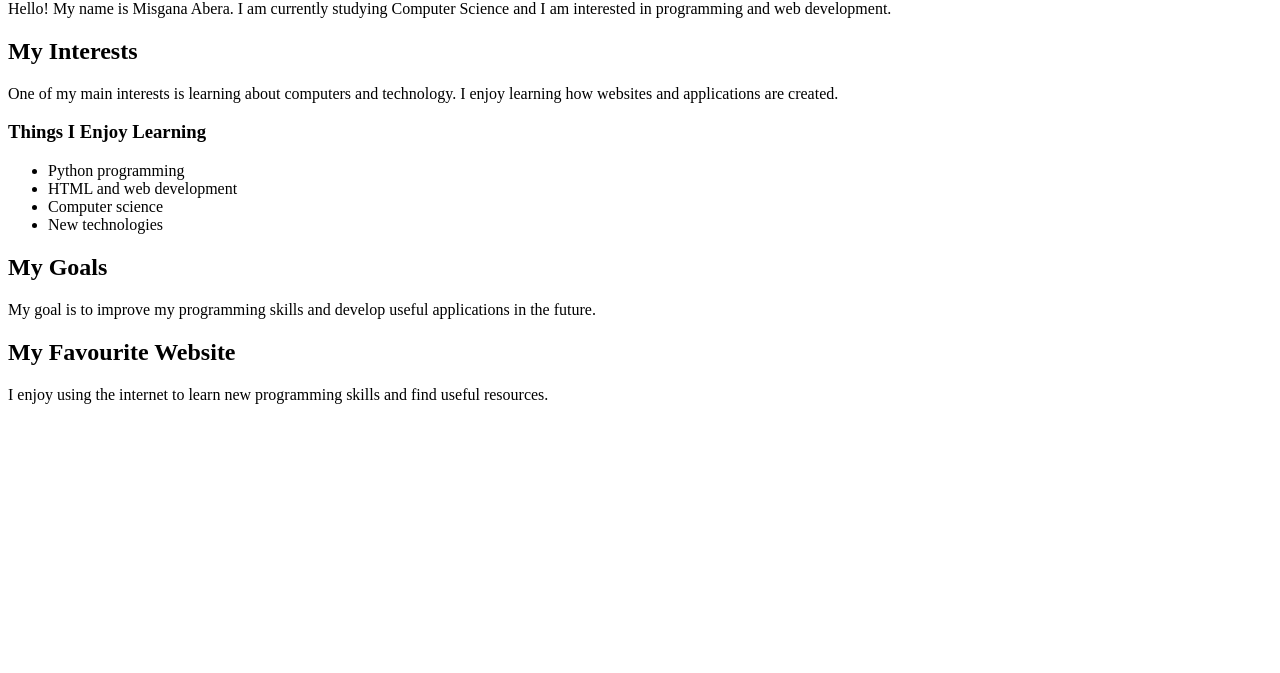
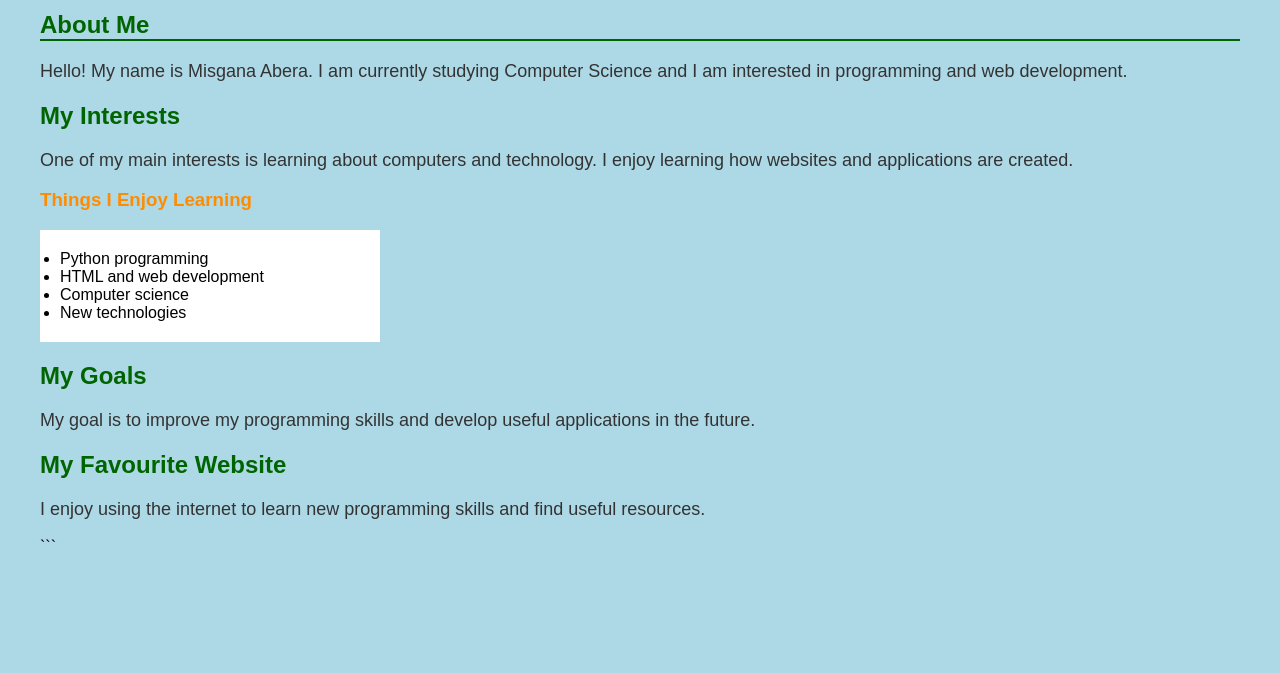
Before and after one commit to Miso1989/Myfirstwebapplication122, a plain HTML site: page index.html in a window 1280 px wide. Shown: the part 127-800 px from the top of the page. Drawn offline with Linux system fonts and the light colour scheme.

Commit message:
Add files via upload

````diff
--- a/index.html
+++ b/index.html
@@ -1,48 +1,63 @@
+```html
 <!DOCTYPE html>
 <html>
 <head>
-    <title>About Me</title>
+    <title>My Web Page</title>
 </head>
 
-<body>
+<body style="background-color: lightblue; font-family: Arial, sans-serif; margin: 40px;">
 
-    <h1>Welcome to My Web Page</h1>
+    <h1 style="color: darkblue; text-align: center;">
+        Welcome to My Web Page
+    </h1>
 
-    <h2>About Me</h2>
-    <p>
-        Hello! My name is Misgana Abera. I am currently studying Computer Science
-        and I am interested in programming and web development.
+    <h2 style="color: darkgreen; border-bottom: 2px solid darkgreen;">
+        About Me
+    </h2>
+
+    <p style="font-size: 18px; color: #333333;">
+        Hello! My name is Misgana Abera. I am currently studying
+        Computer Science and I am interested in programming and web development.
     </p>
 
-    <h2>My Interests</h2>
+    <h2 style="color: darkgreen;">
+        My Interests
+    </h2>
 
-    <p>
+    <p style="font-size: 18px; color: #333333;">
         One of my main interests is learning about computers and technology.
         I enjoy learning how websites and applications are created.
     </p>
 
-    <h3>Things I Enjoy Learning</h3>
+    <h3 style="color: darkorange;">
+        Things I Enjoy Learning
+    </h3>
 
-    <ul>
+    <ul style="background-color: white; padding: 20px; width: 300px;">
         <li>Python programming</li>
         <li>HTML and web development</li>
         <li>Computer science</li>
         <li>New technologies</li>
     </ul>
 
-    <h2>My Goals</h2>
+    <h2 style="color: darkgreen;">
+        My Goals
+    </h2>
 
-    <p>
+    <p style="font-size: 18px; color: #333333;">
         My goal is to improve my programming skills and develop useful
         applications in the future.
     </p>
 
-    <h2>My Favourite Website</h2>
+    <h2 style="color: darkgreen;">
+        My Favourite Website
+    </h2>
 
-    <p>
+    <p style="font-size: 18px; color: #333333;">
         I enjoy using the internet to learn new programming skills and
         find useful resources.
     </p>
 
 </body>
 </html>
+```
````
